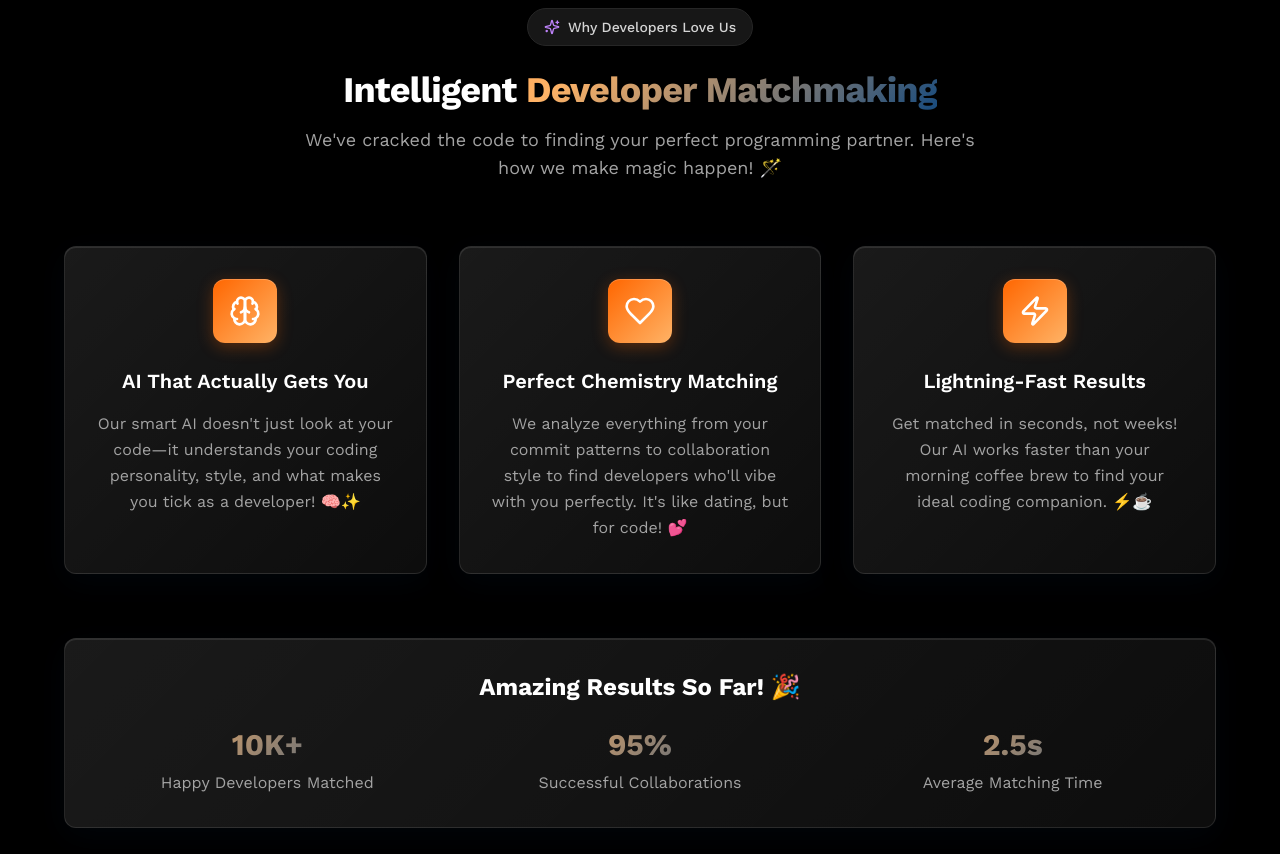
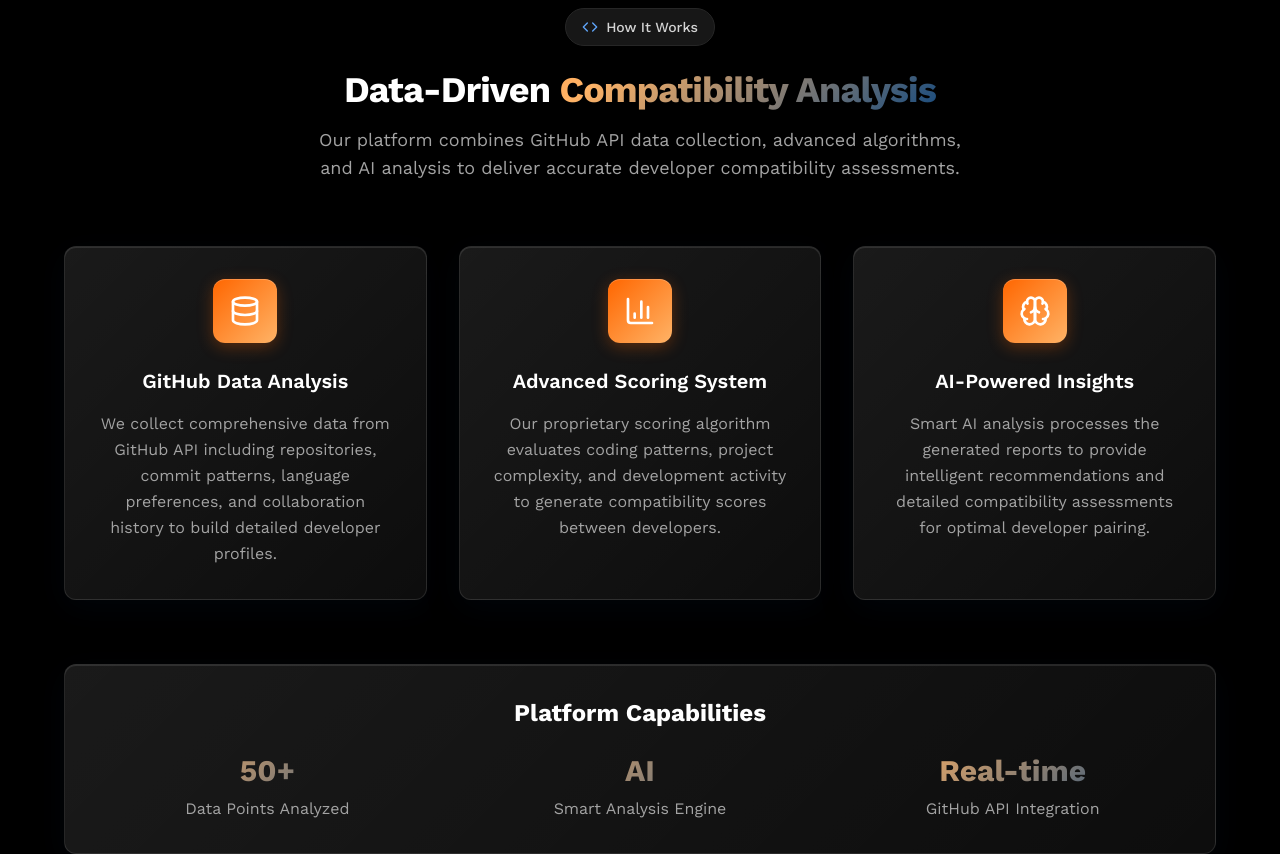
Before and after one commit to puri-adityakumar/gitcompat, a Next.js app: page / in a window 1280 px wide. Shown: the part 1200-2054 px from the top of the page. Built offline with nearby package versions, Linux system fonts and the light colour scheme.

Commit message:
revamp: Features

```diff
--- a/components/home/Features.tsx
+++ b/components/home/Features.tsx
@@ -1,21 +1,21 @@
-import { Brain, Users, Zap, Heart, Code, Sparkles } from "lucide-react"
+import { Brain, Users, Zap, Heart, Code, Sparkles, Database, BarChart3 } from "lucide-react"
 
 export default function Features() {
   const features = [
     {
-      icon: Brain,
-      title: "AI That Actually Gets You",
-      description: "Our smart AI doesn't just look at your code—it understands your coding personality, style, and what makes you tick as a developer! 🧠✨"
+      icon: Database,
+      title: "GitHub Data Analysis",
+      description: "We collect comprehensive data from GitHub API including repositories, commit patterns, language preferences, and collaboration history to build detailed developer profiles."
     },
     {
-      icon: Heart,
-      title: "Perfect Chemistry Matching",
-      description: "We analyze everything from your commit patterns to collaboration style to find developers who'll vibe with you perfectly. It's like dating, but for code! 💕"
+      icon: BarChart3,
+      title: "Advanced Scoring System",
+      description: "Our proprietary scoring algorithm evaluates coding patterns, project complexity, and development activity to generate compatibility scores between developers."
     },
     {
-      icon: Zap,
-      title: "Lightning-Fast Results",
-      description: "Get matched in seconds, not weeks! Our AI works faster than your morning coffee brew to find your ideal coding companion. ⚡️☕"
+      icon: Brain,
+      title: "AI-Powered Insights",
+      description: "Smart AI analysis processes the generated reports to provide intelligent recommendations and detailed compatibility assessments for optimal developer pairing."
     }
   ]
 
@@ -24,14 +24,14 @@ export default function Features() {
       <div className="max-w-6xl mx-auto">
         <div className="text-center mb-16">
           <div className="inline-flex items-center px-4 py-2 rounded-full text-sm font-medium bg-neutral-900 text-neutral-300 border border-neutral-800 mb-6">
-            <Sparkles className="w-4 h-4 mr-2 text-purple-400" />
-            Why Developers Love Us
+            <Code className="w-4 h-4 mr-2 text-blue-400" />
+            How It Works
           </div>
           <h2 className="text-3xl sm:text-4xl font-bold text-white mb-4 tracking-tight">
-            Intelligent <span className="gradient-text">Developer Matchmaking</span>
+            Data-Driven <span className="gradient-text">Compatibility Analysis</span>
           </h2>
           <p className="text-lg text-neutral-400 max-w-2xl mx-auto">
-            We've cracked the code to finding your perfect programming partner. Here's how we make magic happen! 🪄
+            Our platform combines GitHub API data collection, advanced algorithms, and AI analysis to deliver accurate developer compatibility assessments.
           </p>
         </div>
 
@@ -51,23 +51,23 @@ export default function Features() {
           ))}
         </div>
 
-        {/* Fun Stats Section */}
+        {/* Technical Stats Section */}
         <div className="mt-16 glass-card p-8 text-center">
           <h3 className="text-2xl font-bold text-white mb-6">
-            Amazing Results So Far! 🎉
+            Platform Capabilities
           </h3>
           <div className="grid grid-cols-1 md:grid-cols-3 gap-8">
             <div>
-              <div className="text-3xl font-bold gradient-text mb-2">10K+</div>
-              <div className="text-neutral-400">Happy Developers Matched</div>
+              <div className="text-3xl font-bold gradient-text mb-2">50+</div>
+              <div className="text-neutral-400">Data Points Analyzed</div>
             </div>
             <div>
-              <div className="text-3xl font-bold gradient-text mb-2">95%</div>
-              <div className="text-neutral-400">Successful Collaborations</div>
+              <div className="text-3xl font-bold gradient-text mb-2">AI</div>
+              <div className="text-neutral-400">Smart Analysis Engine</div>
             </div>
             <div>
-              <div className="text-3xl font-bold gradient-text mb-2">2.5s</div>
-              <div className="text-neutral-400">Average Matching Time</div>
+              <div className="text-3xl font-bold gradient-text mb-2">Real-time</div>
+              <div className="text-neutral-400">GitHub API Integration</div>
             </div>
           </div>
         </div>
```
